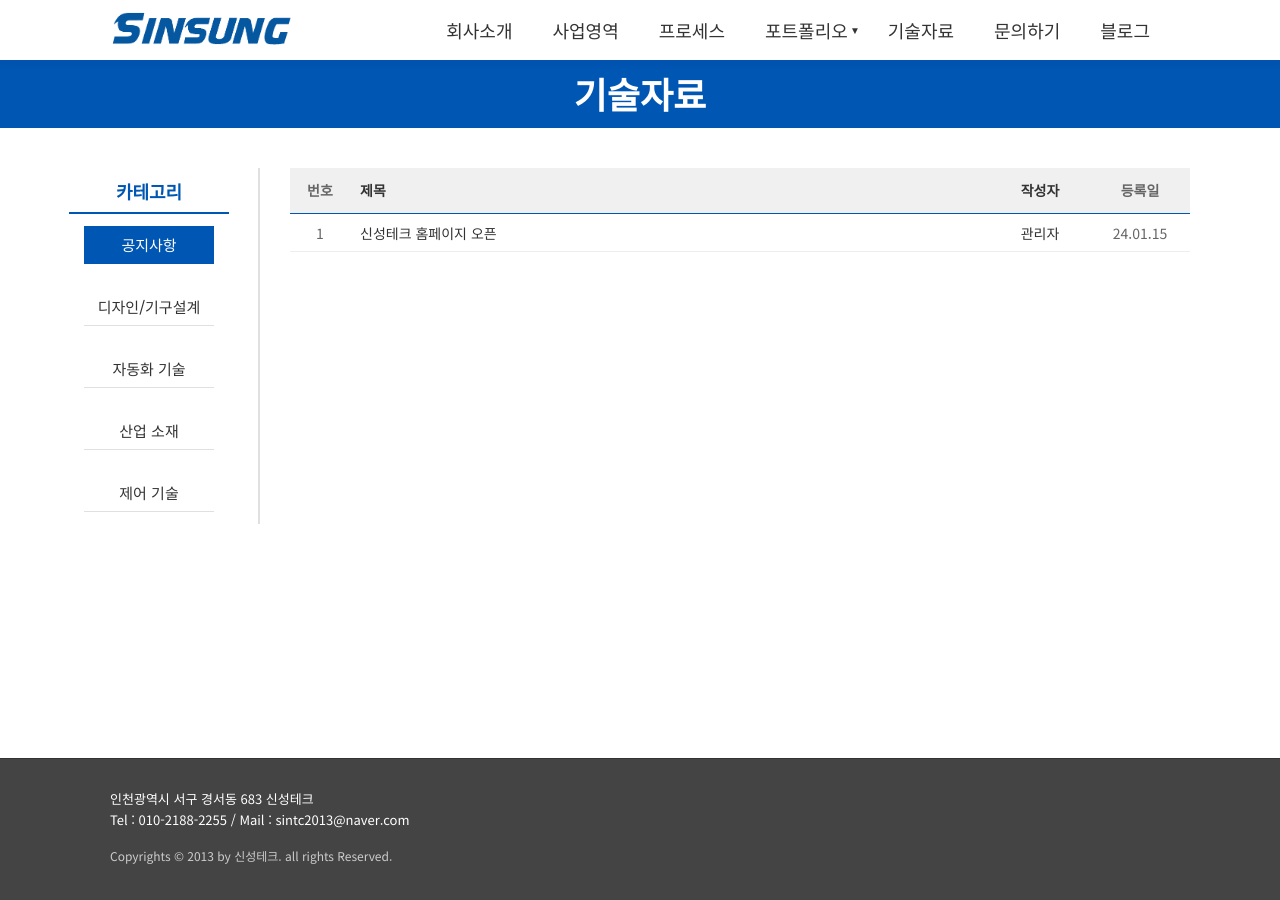
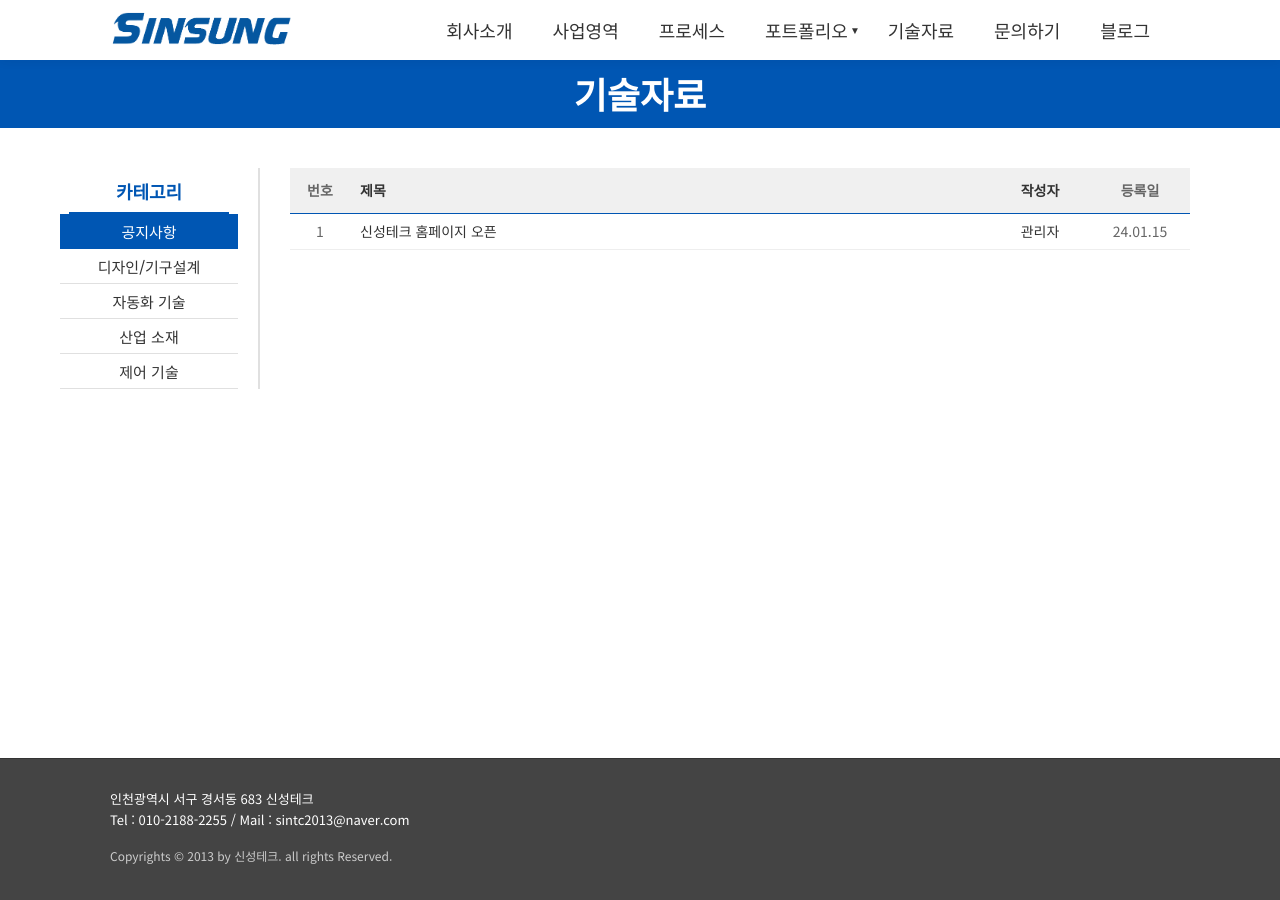
Before and after one commit to desert32-hash/Sintc2013, a Jekyll site: the page built from tech.html, in a window 1280 px wide. Built offline with Jekyll 4.4.1, drawn with Linux system fonts in a browser that asks for light colours.

Commit message:
Add files via upload

```diff
--- a/tech.html
+++ b/tech.html
@@ -88,12 +88,16 @@ permalink: /tech.html
         }
 
         .category-tab {
-            margin-bottom: 0;
+            margin: 0;
+            padding: 0;
+            /* 초록색 박스(여백) 제거 */
             background: white;
             width: 100%;
-            display: flex;
-            align-items: center;
-            justify-content: center;
+            height: 35px;
+            /* 높이 고정 */
+            display: block;
+            /* 불필요한 flex 제거하여 높이 간섭 차단 */
+            list-style: none;
         }
 
         .category-tab a {
@@ -107,9 +111,10 @@ permalink: /tech.html
             text-align: center;
             border-bottom: 1px solid #e0e0e0;
             width: 100%;
-            height: 38px;
-            line-height: 38px;
-            /* 높이와 일치시켜 수직 중앙 정렬 */
+            height: 35px;
+            /* li와 동일하게 35px로 고정 */
+            line-height: 35px;
+            /* 텍스트 수직 중앙 정렬 */
             box-sizing: border-box;
         }
 
@@ -165,11 +170,13 @@ permalink: /tech.html
 
         .post-table td {
             padding: 0 10px;
-            height: 38px;
+            height: 35px !important;
             border-bottom: 1px solid #eee;
             font-size: 14px;
             vertical-align: middle;
-            line-height: normal;
+            line-height: 35px;
+            box-sizing: border-box;
+            overflow: hidden;
         }
 
         .post-table tbody tr:hover {
```
